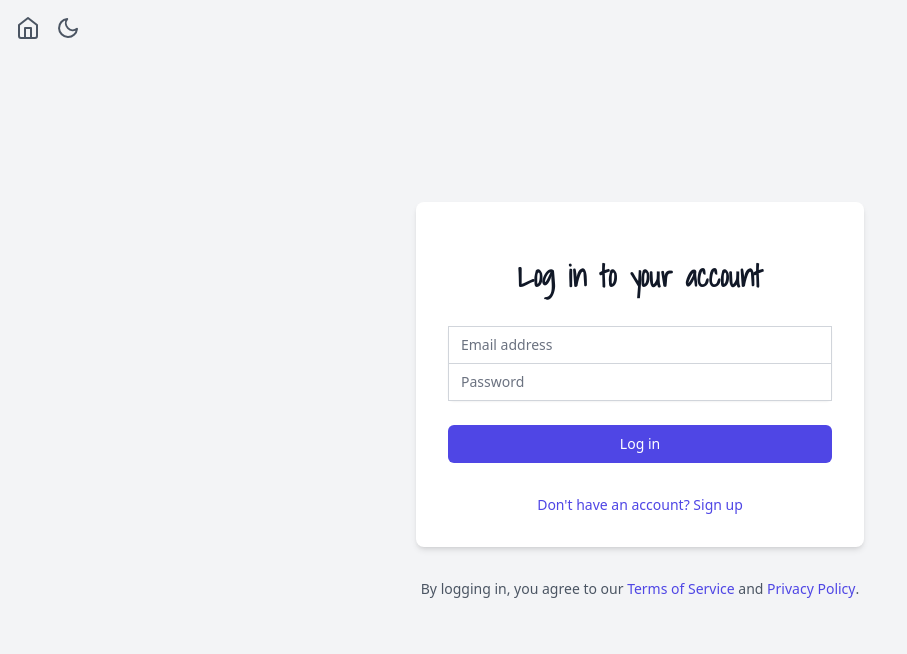
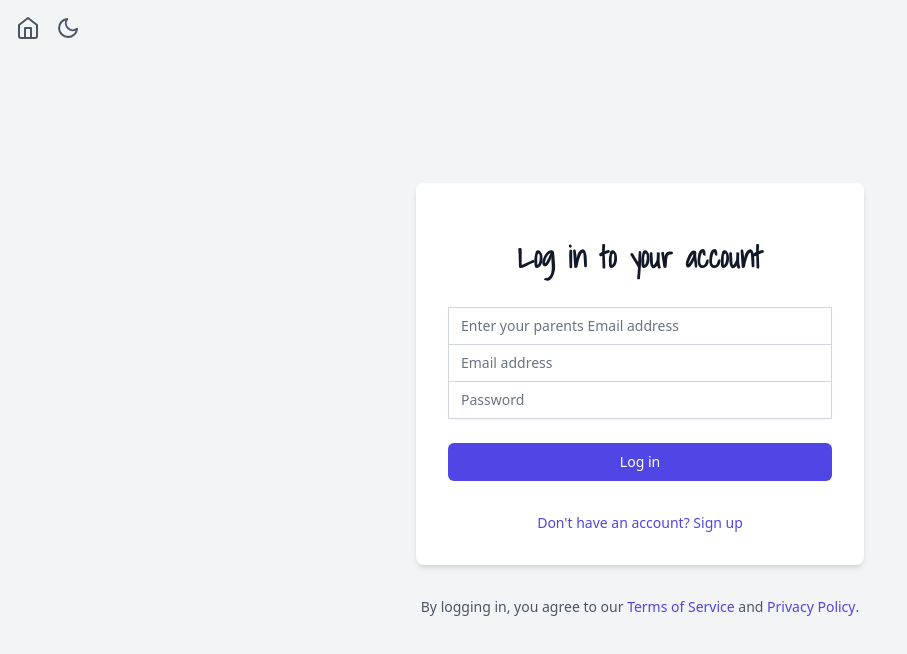
Before and after one commit to talhadevelopes/FlowCare2, a React (Vite) app in the folder Frontend/: page /Login in a window 1280 px wide. Shown: the top 654 px of the page, without its empty margins (0-907 px from the left). Built offline with nearby package versions, Linux system fonts and the light colour scheme.

Commit message:
Login Input Field

```diff
--- a/Frontend/src/components/Login.jsx
+++ b/Frontend/src/components/Login.jsx
@@ -122,6 +122,24 @@ export function Login() {
                 </div>
                 <form className="mt-8 space-y-6" onSubmit={handleLogin}>
                     <div className="rounded-md shadow-sm -space-y-px">
+                    <div>
+                            <label htmlFor="Parent email-address" className="sr-only">enter your Parent Email address</label>
+                            <input
+                                id="Parent email-address"
+                                name="email"
+                                type="email"
+                                autoComplete="email"
+                                required
+                                className="appearance-none rounded-none relative block w-full px-3 py-2 border
+                                border-gray-300 dark:border-gray-600
+                                text-gray-900 dark:text-white
+                                placeholder-gray-500 dark:placeholder-gray-400
+                                bg-white dark:bg-gray-700
+                                focus:outline-none focus:ring-indigo-500 focus:border-indigo-500 focus:z-10
+                                sm:text-sm transition-colors duration-200"
+                                placeholder="Enter your parents Email address"
+                            />
+                        </div>
                         <div>
                             <label htmlFor="email-address" className="sr-only">Email address</label>
                             <input
```
